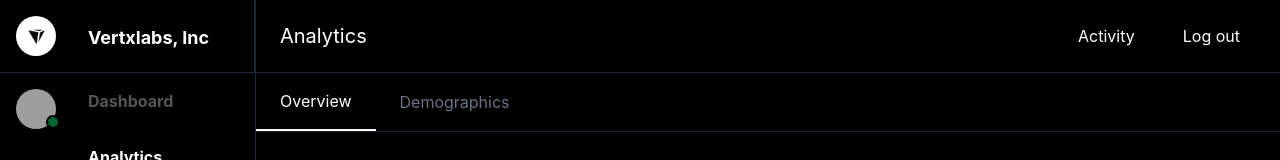
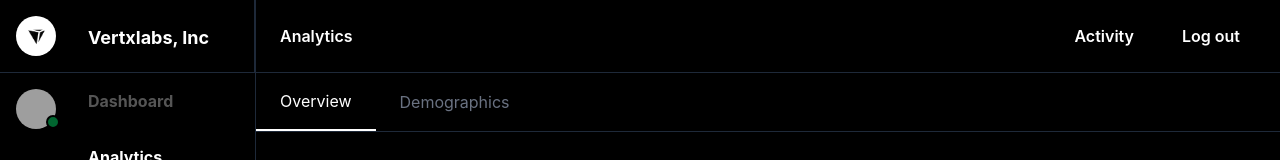
Before and after one commit to AshwiniParaye1/Vertx-Dashboard, a React (Vite) app: page / in a window 1280 px wide. Shown: the top 160 px of the page. Built offline with nearby package versions, Linux system fonts and the light colour scheme; no server answers; grey boxes are pictures that could not be loaded.

Commit message:
fix header

```diff
--- a/src/components/Header.jsx
+++ b/src/components/Header.jsx
@@ -2,13 +2,13 @@ const Header = ({ activeSection }) => {
   return (
     <div className="flex justify-between items-center border-b border-gray-800 px-6 py-4">
       <div>
-        <span className="text-xl">
+        <span className="text-base font-semibold">
           {activeSection.charAt(0).toUpperCase() + activeSection.slice(1)}
         </span>
       </div>
-      <div className="flex items-center">
-        <button className="px-4 py-2 mr-4">Activity</button>
-        <button className="px-4 py-2">Log out</button>
+      <div className="flex items-center text-base font-semibold">
+        <button className="px-4 py-2 mr-4 ">Activity</button>
+        <button className="px-4 py-2 ">Log out</button>
       </div>
     </div>
   );
```
